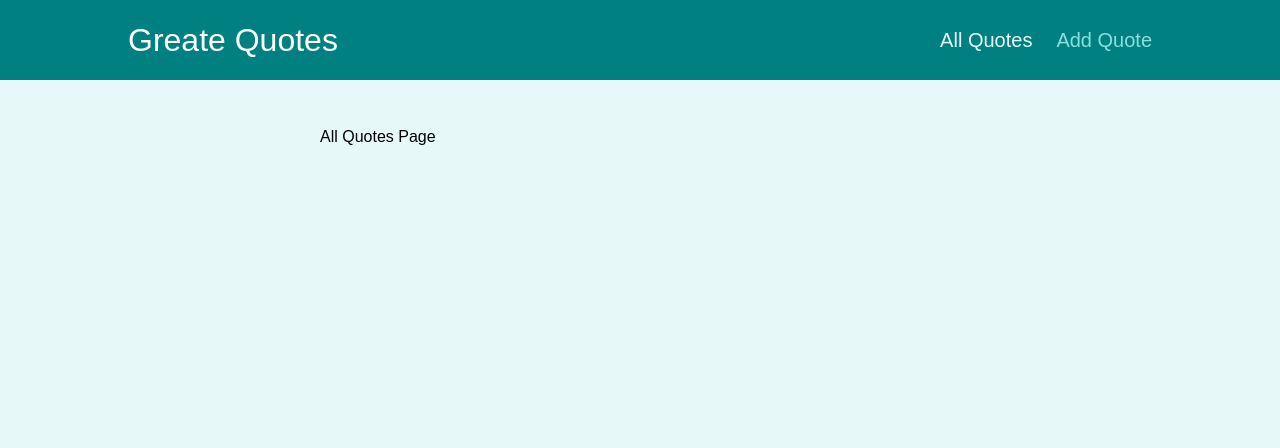
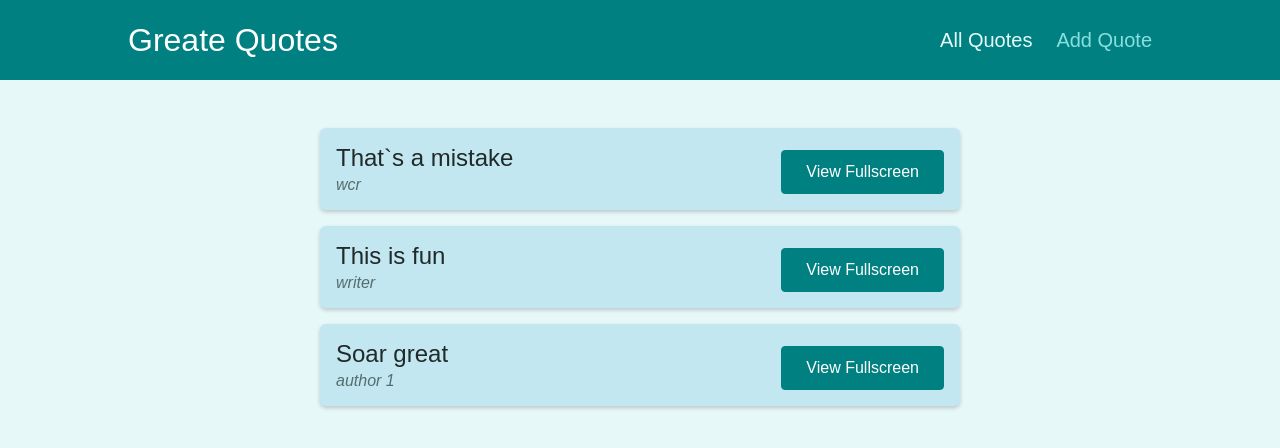
Before and after one commit to martinwachira/how2React-Redefined-2, a React (Create React App) app: page /quotes in a window 1280 px wide. Shown: the top 448 px of the page. Built offline with nearby package versions, Linux system fonts and the light colour scheme.

Commit message:
impl all quotes with dummy data

```diff
--- a/src/pages/AllQuotes.js
+++ b/src/pages/AllQuotes.js
@@ -1,10 +1,14 @@
-// import QuoteList from "../components/quotes/QuoteList";
-
+import QuoteList from "../components/quotes/QuoteList";
+const DUMMY_LIST = [
+  { id: "q1", author: "wcr", text: "That`s a mistake" },
+  { id: "q2", author: "writer", text: "This is fun" },
+  { id: "q3", author: "author 1", text: "Soar great" },
+];
 const AllQuotes = () => {
   return (
     <div>
-      <p>All Quotes Page</p>
-      {/* <QuoteList /> */}
+      {/* <p>All Quotes Page</p> */}
+      <QuoteList quotes={DUMMY_LIST} />
     </div>
   );
 };
```
